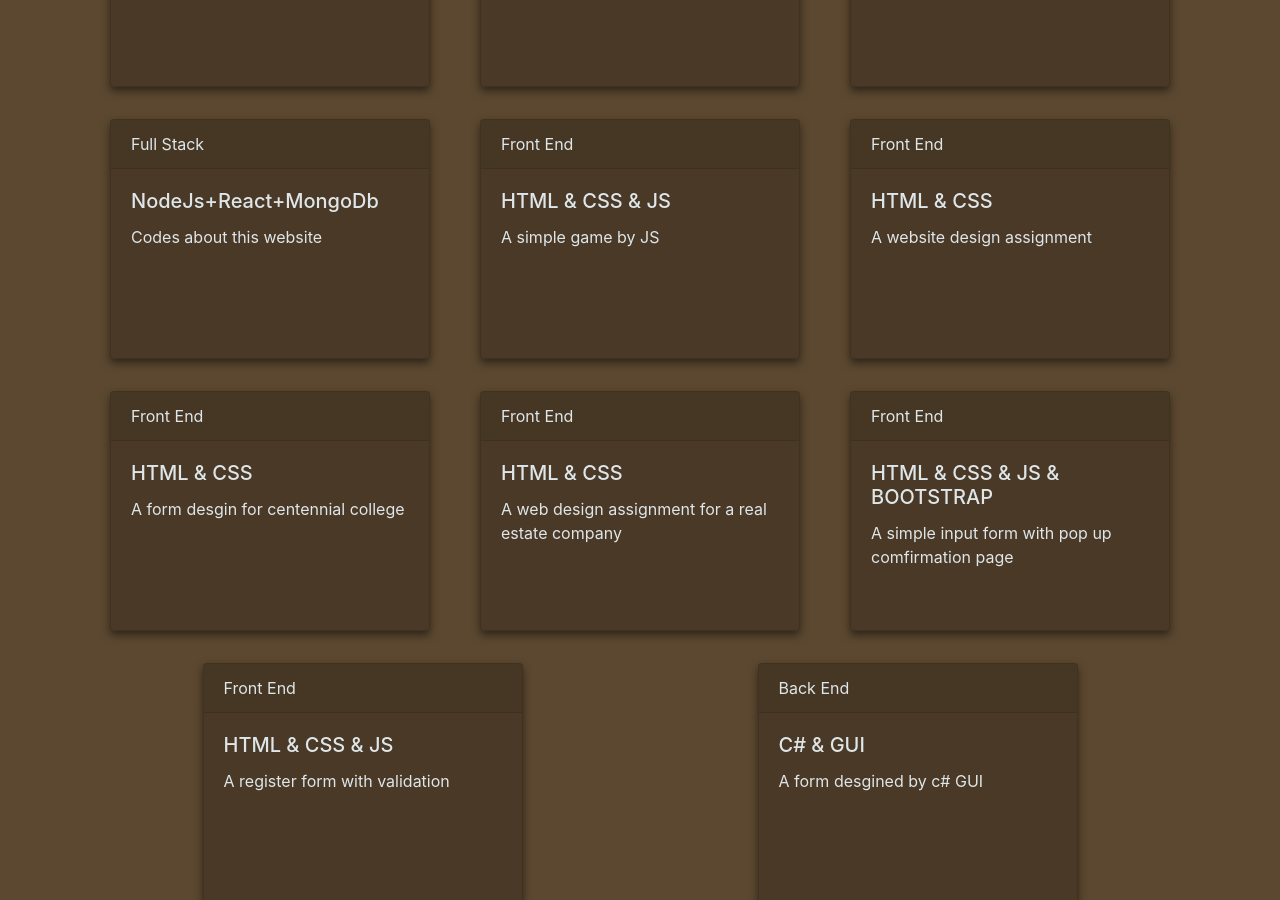
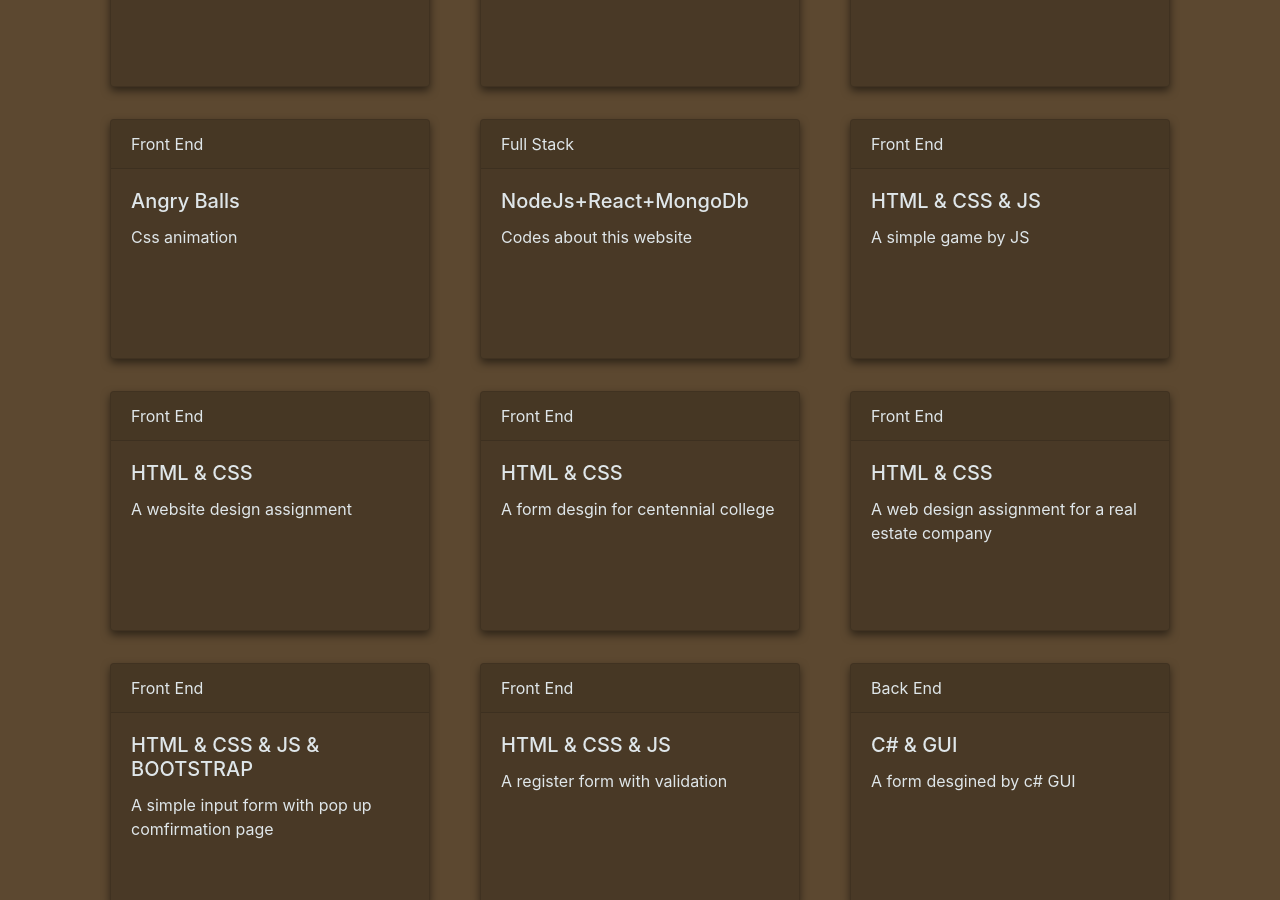
Before and after one commit to panshangzhu/PersonalWebsite, a React (Create React App) app in the folder myprofile/: page /programming in a window 1280 px wide. Shown: the part 1100-2000 px from the top of the page. Built offline with nearby package versions, Linux system fonts and the light colour scheme; a web font is replaced by a local one.

Commit message:
angry ball

```diff
--- a/myprofile/src/components/Programming.js
+++ b/myprofile/src/components/Programming.js
@@ -66,6 +66,12 @@ export default function Programming() {
       link: "https://github.com/panshangzhu/OraclerDb-Nodejs-React",
     },
     {
+      header: "Front End",
+      title: "Angry Balls",
+      text: "Css animation",
+      link: "https://github.com/panshangzhu/AngryBalls",
+    },
+    {
       header: "Full Stack",
       title: "NodeJs+React+MongoDb",
       text: "Codes about this website",
```
